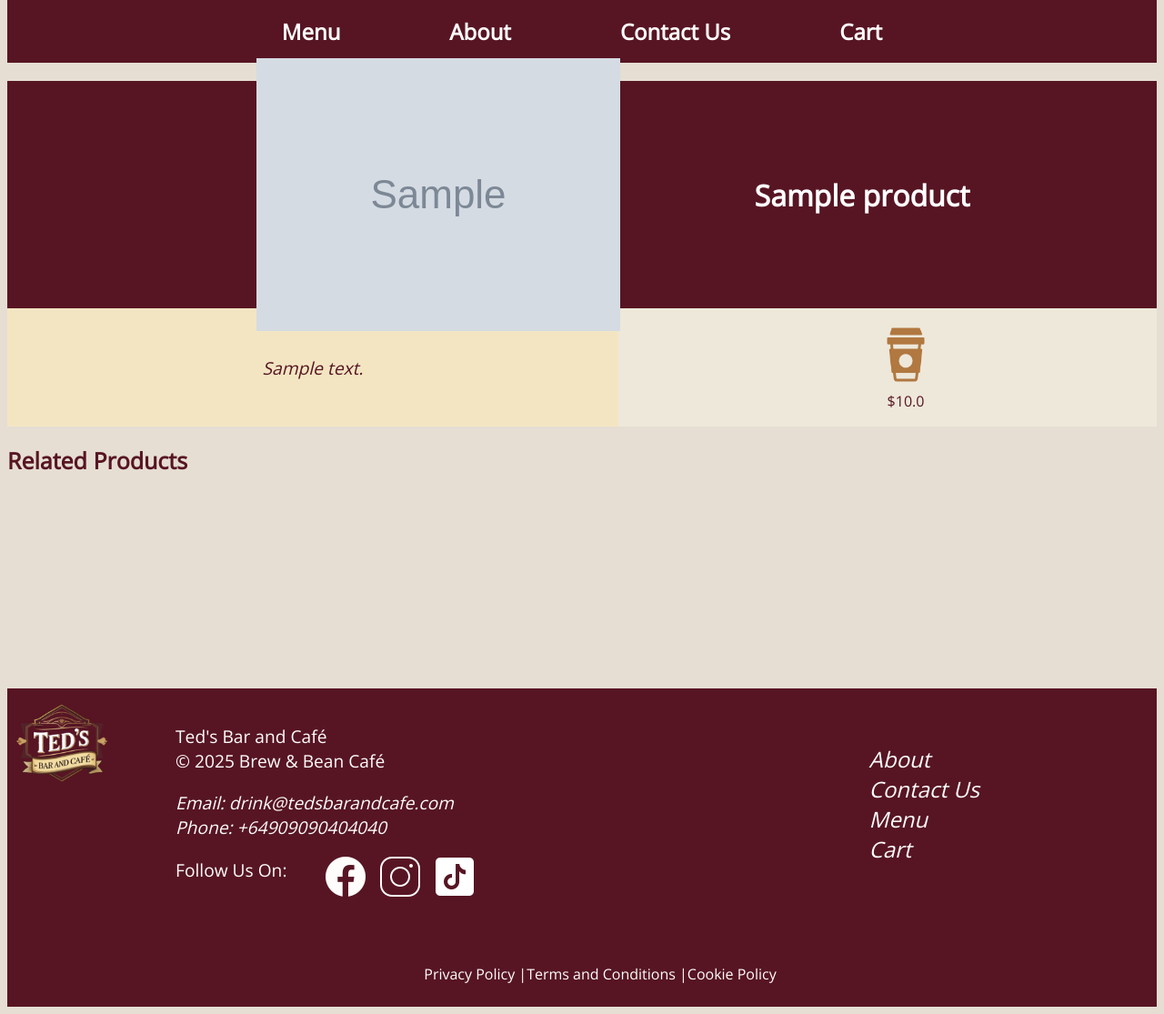
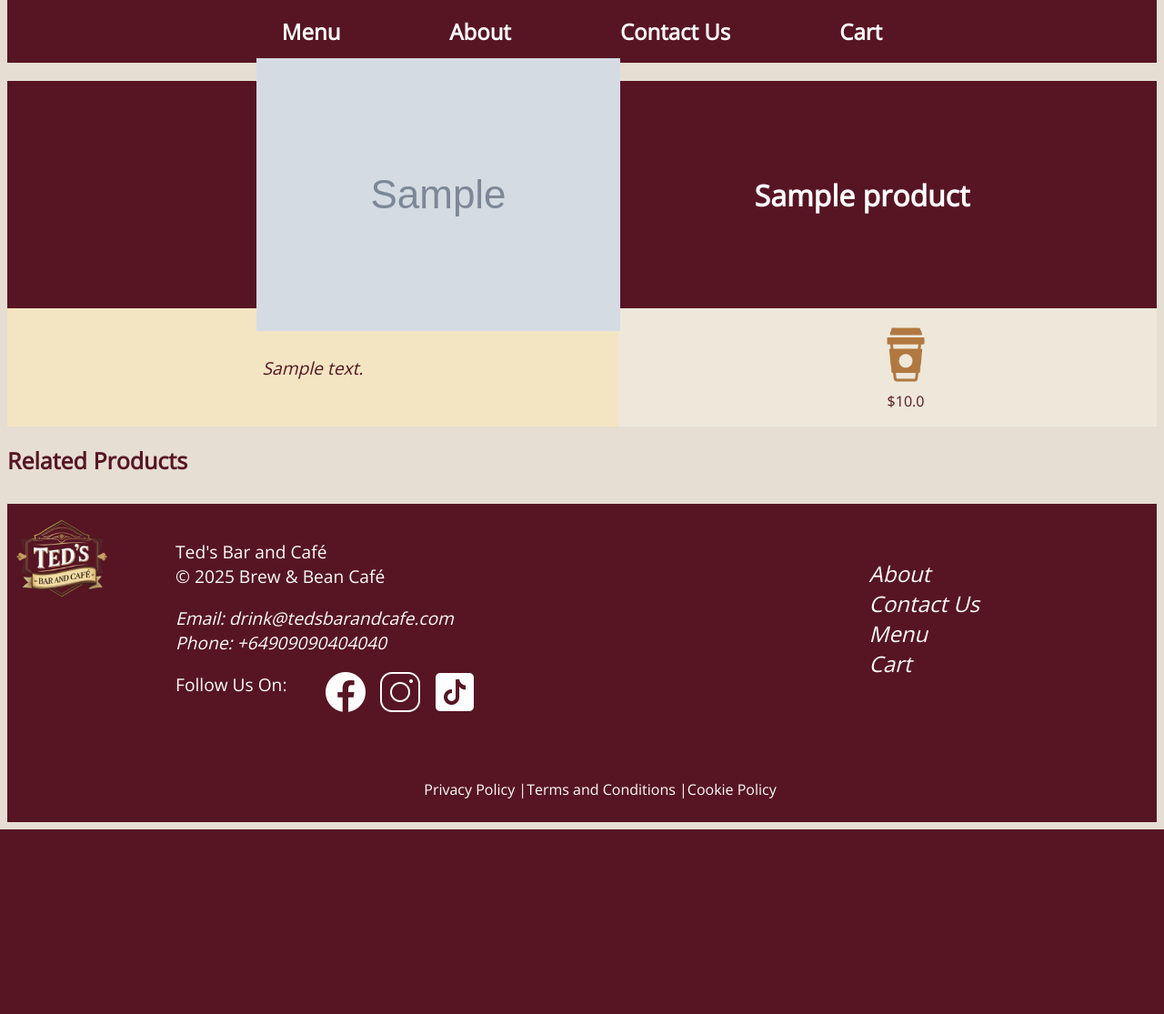
Before and after one commit to 1322harshd/TedsBarAndCafe, a Flask app: page /product/1 in a window 1280 px wide. Shown: the part 164-1279 px from the top of the page at 91% size. After the commit the page ends 1076 px from the top, so only its background shows below. Run offline with Flask 3, Linux system fonts and the light colour scheme; tables that the repository leaves empty hold one stand-in row (values such as "Sample post"); grey boxes marked "Sample" are stand-in pictures.

Commit message:
changed placement of related products in selected product page

```diff
--- a/static/styles/styles.css
+++ b/static/styles/styles.css
@@ -464,8 +464,6 @@
     overflow-x: auto;
     gap: 1rem;
     padding-bottom: 0.5rem;
-     width: 300px;
-    height:250px;
 
 }
 .related-product-card a {
@@ -483,6 +481,9 @@
     background: rgba(232, 214, 185, 1);
     border-radius: 8px;
     padding: 10px;
+     width: 300px;
+    height:250px;
+
 }
 .related-card-item-info{
    text-align: center;
```
